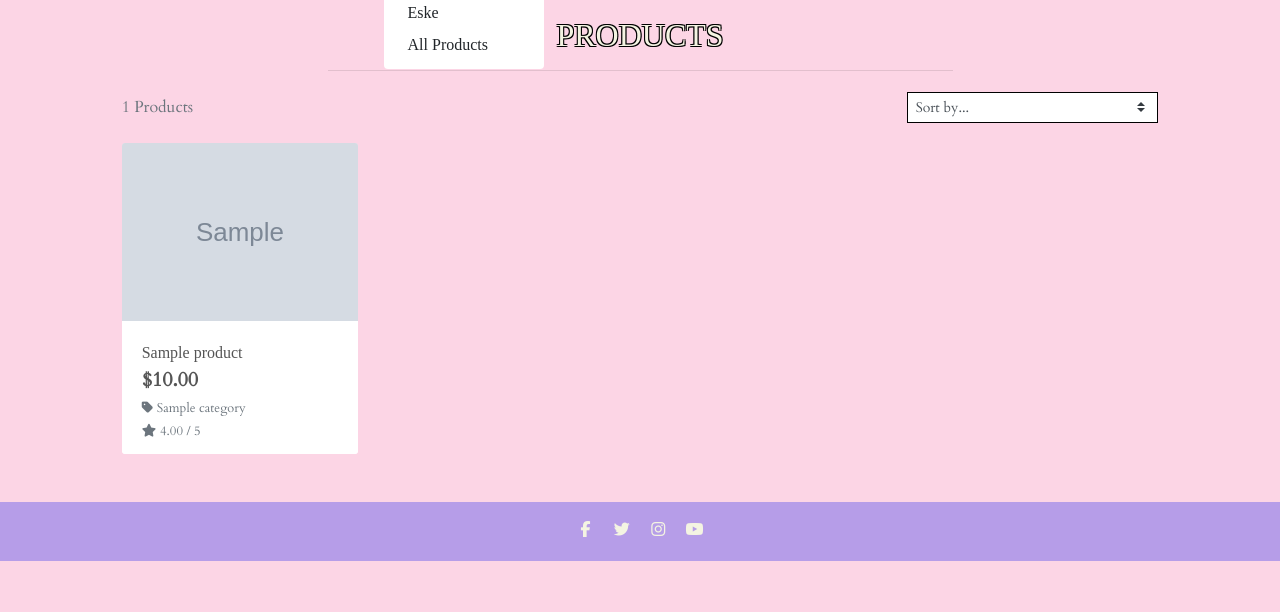
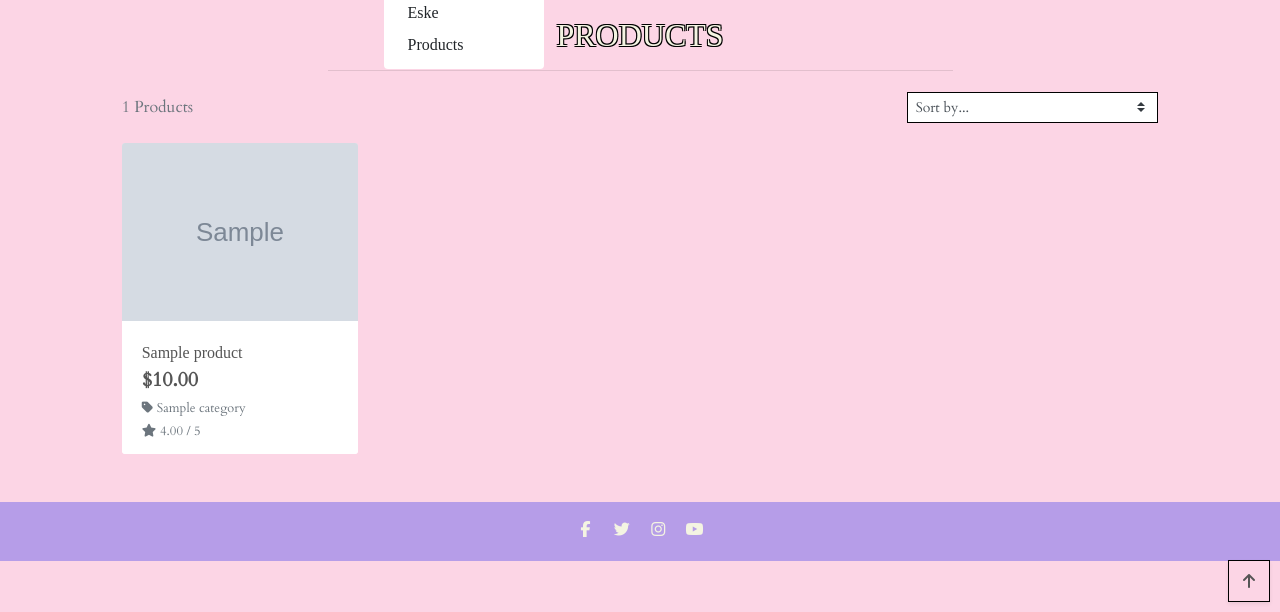
Before and after one commit to SamBurgess93/hugsforshrubs, a Django app: page /products/ in a window 1280 px wide, after a click on "ALL PRODUCTS". Shown: the part 188-800 px from the top of the page. Run offline with Django 4.2, Linux system fonts and the light colour scheme; tables that the repository leaves empty hold one stand-in row (values such as "Sample post"); grey boxes marked "Sample" are stand-in pictures; some libraries are stand-ins or nearby versions; some web fonts are replaced.

Commit message:
added sorting box function and back to top button

```diff
--- a/products/templates/products/products.html
+++ b/products/templates/products/products.html
@@ -31,8 +31,6 @@
                                 <option value="rating_desc" {% if current_sorting == 'rating_desc' %}selected{% endif %}>Rating (high to low)</option>
                                 <option value="name_asc" {% if current_sorting == 'name_asc' %}selected{% endif %}>Name (A-Z)</option>
                                 <option value="name_desc" {% if current_sorting == 'name_desc' %}selected{% endif %}>Name (Z-A)</option>
-                                <option value="category_asc" {% if current_sorting == 'category_asc' %}selected{% endif %}>Category (A-Z)</option>
-                                <option value="category_desc" {% if current_sorting == 'category_desc' %}selected{% endif %}>Category (Z-A)</option>
                             </select>
                         </div>
                     </div>
@@ -107,4 +105,40 @@
             </div>
         </div>
     </div>
+    <div class="btt-button shadow-sm rounded-0 border border-black">
+        <a class="btt-link d-flex h-100">
+            <i class="fas fa-arrow-up text-black mx-auto my-auto"></i>
+        </a>
+    </div>
 {% endblock %}
+
+{% block postloadjs %}
+    {{ block.super }}
+    <script type="text/javascript">
+		$('.btt-link').click(function(e) {
+			window.scrollTo(0,0)
+		})
+	</script>
+    <script type="text/javascript">
+        $('#sort-selector').change(function() {
+                var selector = $(this);
+                var currentUrl = new URL(window.location);
+
+                var selectedVal = selector.val();
+                if(selectedVal != "reset"){
+                    var sort = selectedVal.split("_")[0];
+                    var direction = selectedVal.split("_")[1];
+
+                    currentUrl.searchParams.set("sort", sort);
+                    currentUrl.searchParams.set("direction", direction);
+
+                    window.location.replace(currentUrl);
+                } else {
+                    currentUrl.searchParams.delete("sort");
+                    currentUrl.searchParams.delete("direction");
+
+                    window.location.replace(currentUrl);
+                }
+            })
+    </script>
+{% endblock %}
--- a/products/views.py
+++ b/products/views.py
@@ -2,6 +2,7 @@ from django.shortcuts import render, redirect, reverse, get_object_or_404
 from django.contrib import messages
 from django.db.models import Q
 from .models import Product, Category
+from django.db.models.functions import Lower
 
 # Create your views here.
 
--- a/static/css/base.css
+++ b/static/css/base.css
@@ -133,6 +133,21 @@ footer {
     border: 1px solid black !important;
 }
 
+.btt-button {
+    height: 42px;
+    width: 42px;
+    position: fixed;
+    bottom: 10px;
+    right: 10px;
+    z-index: 1;
+}
+
+.btt-link,
+.update-link,
+.remove-item {
+    cursor: pointer;
+}
+
 /* -------------------------------- Media Queries */
 
 /* Slightly larger container on xl screens */
--- a/templates/includes/main-nav.html
+++ b/templates/includes/main-nav.html
@@ -7,7 +7,7 @@
             <div class="dropdown-menu border-0" aria-labelledby="all-products-link">
                 <a href="{% url 'products' %}?category=errigal" class="dropdown-item ">Errigal</a>
                 <a href="{% url 'products' %}?category=eske" class="dropdown-item ">Eske</a>
-                <a href="{% url 'products' %}" class="dropdown-item">All Products</a>
+                <a href="{% url 'products' %}" class="dropdown-item">Products</a>
             </div>
         </li>
         <li class="nav-item">
```
